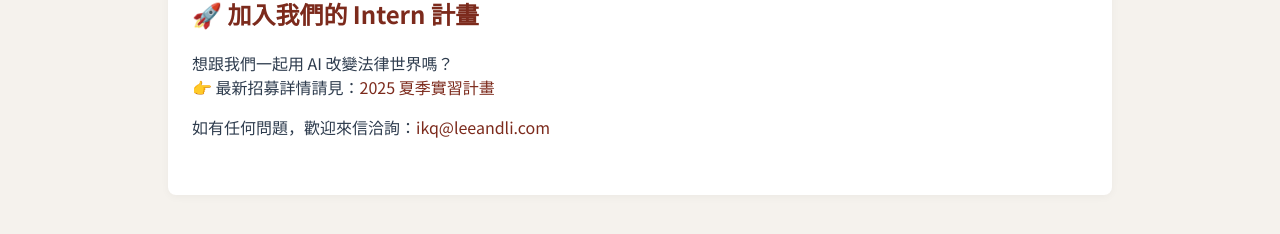
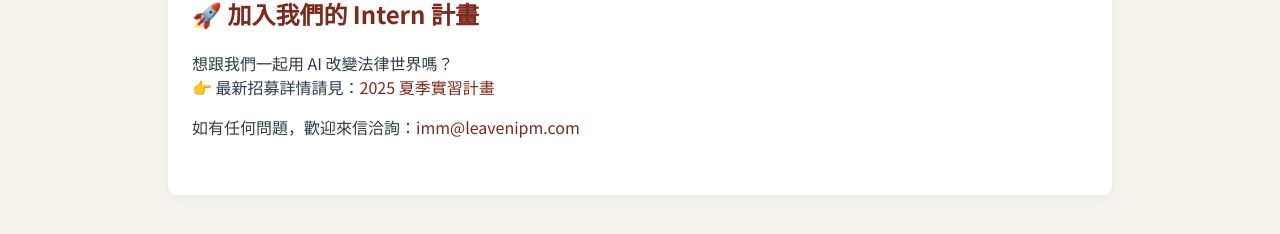
Before and after one commit to Leaven-IPM-AI-Team/leavenipm-intern, a Jekyll site: the page built from index.md, in a window 1280 px wide. Shown: the part 456-690 px from the top of the page. Built offline with Jekyll 4.4.1, drawn with Linux system fonts in a browser that asks for light colours.

Commit message:
Update index.md

```diff
--- a/index.md
+++ b/index.md
@@ -22,4 +22,4 @@
 想跟我們一起用 AI 改變法律世界嗎？
 👉 最新招募詳情請見：[2025 夏季實習計畫](/2025summer)
 
-如有任何問題，歡迎來信洽詢：[ikq@leeandli.com](mailto:ikq@leeandli.com)
+如有任何問題，歡迎來信洽詢：[imm@leavenipm.com](mailto:imm@leavenipm.com)
```
